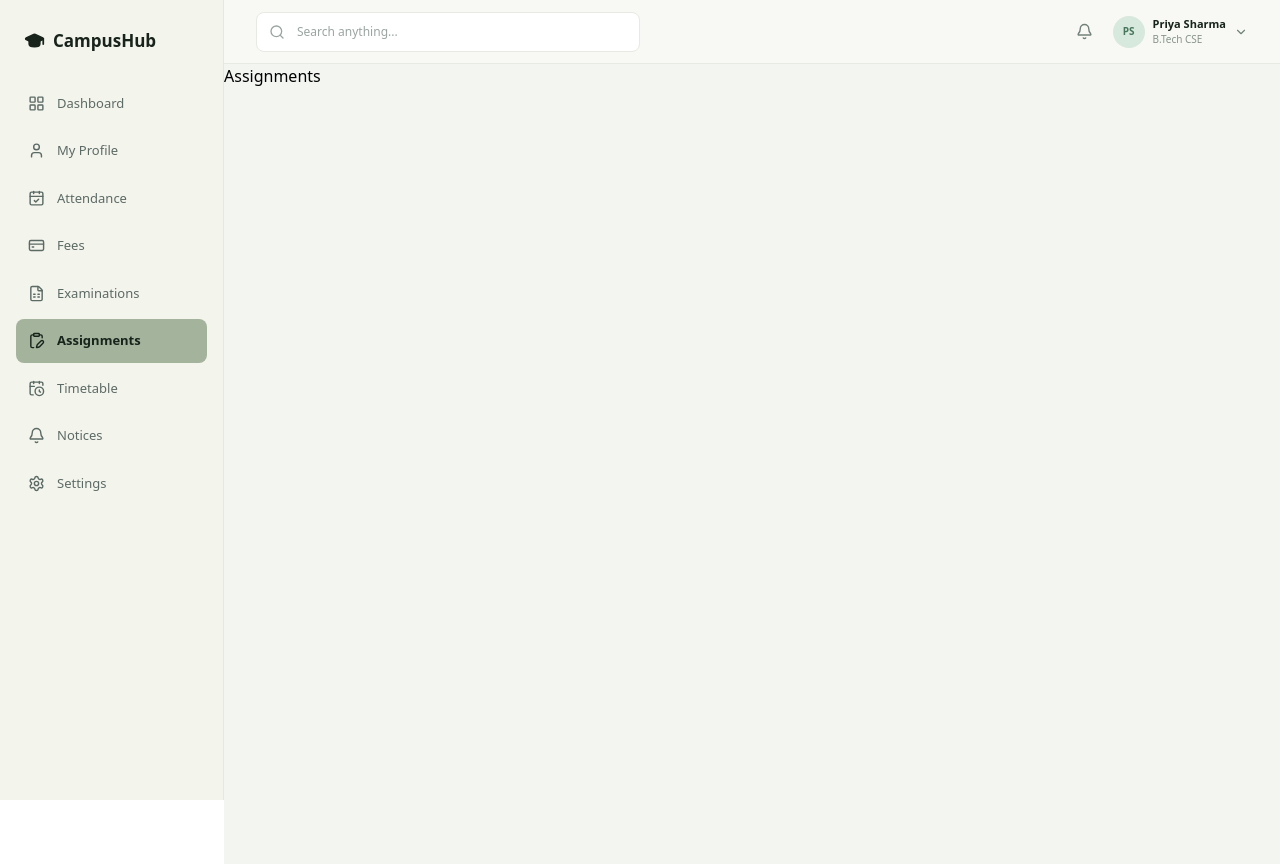
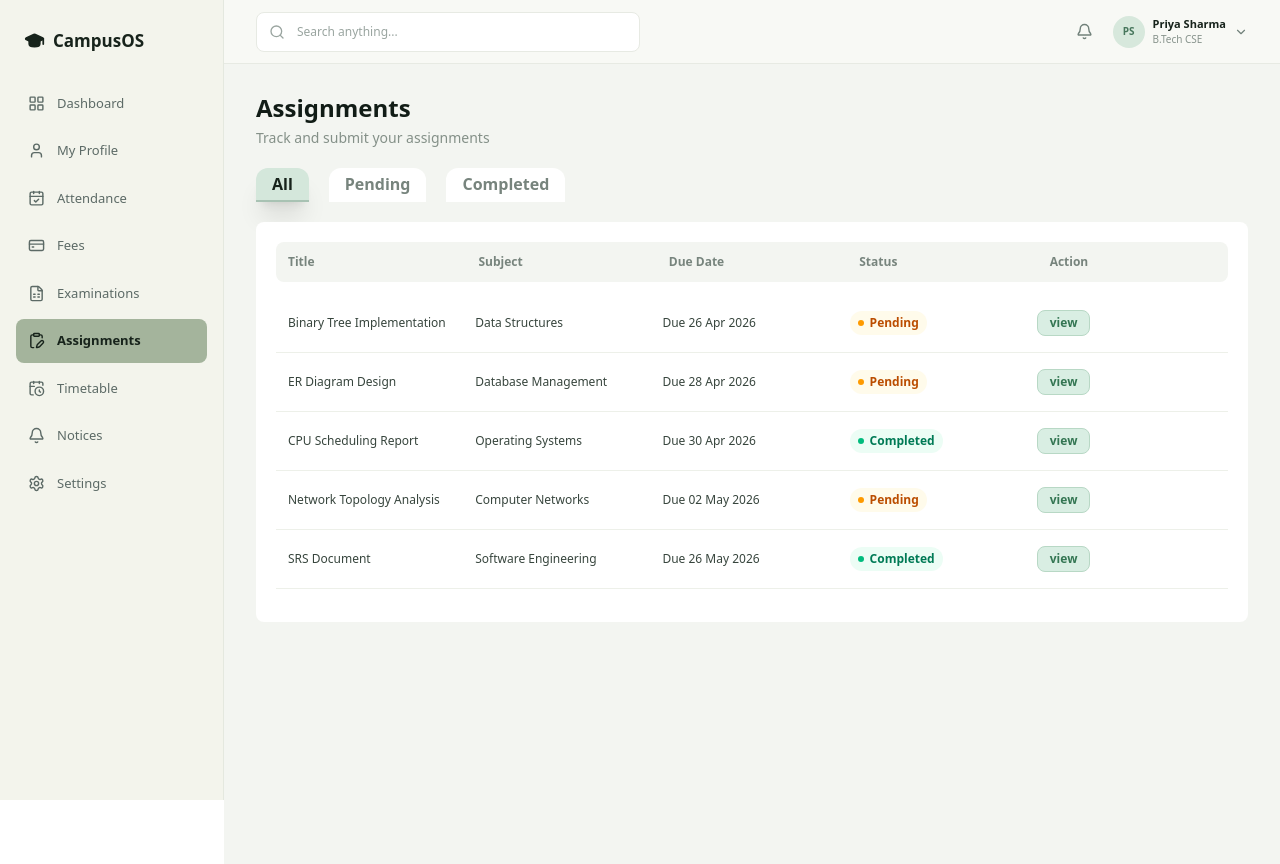
Before and after one commit to Deepanshu1-bit/CampusOS, a Next.js app in the folder Frontend/student_portal/: page /Assignments in a window 1280 px wide. Built offline with nearby package versions, Linux system fonts and the light colour scheme.

Commit message:
Add assignment page and change and fix some UI issues

```diff
--- a/Frontend/student_portal/src/app/(student)/Assignments/page.js
+++ b/Frontend/student_portal/src/app/(student)/Assignments/page.js
@@ -1,11 +1,192 @@
+'use client'
+import { useState } from "react"
 
 
 
 
 export default function Assignments() {
+
+    const filters = ['All', 'Pending', 'Completed']
+    const assignmentHeading = ['Title', 'Subject', 'Due Date', 'Status', 'Action']
+
+    const assignmentData = [
+        {
+            title: 'Binary Tree Implementation',
+            subject: 'Data Structures',
+            date: '26 Apr 2026',
+            status: 'Pending',
+            action: 'view'
+        },
+        {
+            title: 'ER Diagram Design',
+            subject: 'Database Management',
+            date: '28 Apr 2026',
+            status: 'Pending',
+            action: 'view'
+        },
+        {
+            title: 'CPU Scheduling Report',
+            subject: 'Operating Systems',
+            date: '30 Apr 2026',
+            status: 'Completed',
+            action: 'view'
+        },
+        {
+            title: 'Network Topology Analysis',
+            subject: 'Computer Networks',
+            date: '02 May 2026',
+            status: 'Pending',
+            action: 'view'
+        },
+        {
+            title: 'SRS Document',
+            subject: 'Software Engineering',
+            date: '26 May 2026',
+            status: 'Completed',
+            action: 'view'
+        },
+        {
+            title: 'Linked List Operations',
+            subject: 'Data Structures',
+            date: '05 May 2026',
+            status: 'Pending',
+            action: 'view'
+        },
+        {
+            title: 'Normalization Worksheet',
+            subject: 'Database Management',
+            date: '08 May 2026',
+            status: 'Completed',
+            action: 'view'
+        },
+        {
+            title: 'Deadlock Handling Report',
+            subject: 'Operating Systems',
+            date: '10 May 2026',
+            status: 'Pending',
+            action: 'view'
+        },
+        {
+            title: 'Subnetting Practice',
+            subject: 'Computer Networks',
+            date: '12 May 2026',
+            status: 'Completed',
+            action: 'view'
+        },
+        {
+            title: 'UML Diagrams',
+            subject: 'Software Engineering',
+            date: '15 May 2026',
+            status: 'Pending',
+            action: 'view'
+        }
+    ]
+    const [activeTab, setActiveTab] = useState('All')
+    const [filteredData, setFilteredData] = useState(assignmentData);
+
+    function filterAssignmentData(tab) {
+        const result = assignmentData.filter((item) => {
+            return tab === 'All' || item.status === tab;
+        });
+
+        setFilteredData(result);
+    }
+
     return (
-        <div className="min-h-screen bg-[#f3f5f1] ">
-            Assignments
+        <div className="min-h-screen bg-[#f3f5f1] flex flex-col gap-5 px-4 pt-7 pb-20 sm:px-6 lg:px-8 lg:py-7">
+            {/*Main Heading */}
+            <section className="flex items-start justify-between gap-3">
+                <div>
+                    <h1 className="text-2xl font-bold text-[#111c16]">
+                        Assignments
+                    </h1>
+
+                    <p className="mt-1 text-sm text-[#849088]">
+                        Track and submit your assignments
+                    </p>
+                </div>
+            </section>
+
+            {/* Filter and assignment table */}
+            <div className="flex flex-col gap-5">
+                {/* Filter tabs */}
+                <div className="flex gap-5">{filters.map((item, index) => {
+                    return (
+                        <span key={index} onClick={() => { setActiveTab(item), filterAssignmentData(item) }} className={`rounded-t-xl py-1 px-4 font-semibold text-sm md:text-base hover:border-b-[#A8C2B3] ${item === activeTab ? 'border-b-2 border-[#A8C2B3] bg-[#d4e7db] shadow-xl text-[#17231b]' : 'border-b-2 border-white bg-white text-[#77847d] hover:border-b-[#A8C2B3]'}`}>
+                            {item}
+                        </span>
+                    )
+                })}
+                </div>
+                {/* Assignments Table */}
+                <div className="rounded-lg bg-white flex flex-col gap-3 h-100 md:p-5">
+                    {/* Assignment Heading */}
+                    <div className="hidden md:flex justify-between rounded-lg bg-[#f3f5f1]">
+                        {assignmentHeading.map((item, index) => {
+                            return (
+                                <h1 key={index} className="flex-1 p-3 text-xs font-semibold text-[#77847d]">
+                                    {item}
+                                </h1>
+                            )
+                        })}
+                    </div>
+
+                    {/* Assignment Data */}
+                    <div className="bg-[#f3f5f1] md:bg-white p-2 rounded-lg md:p-0 flex flex-col gap-2 md:gap-0 overflow-y-scroll scrollbar-none">
+                        {filteredData.map((item, index) => {
+                            return (
+                                <div
+                                    key={index}
+                                    className={`grid grid-cols-[1fr_auto] gap-x-2 gap-y-1 rounded-xl bg-white p-3 sm:p-4 md:grid-cols-5 md:items-center md:rounded-none md:bg-transparent md:gap-2 md:px-3 ${index !== assignmentData.length - 1
+                                        ? 'md:border-b md:border-[#edf0e9]'
+                                        : ''
+                                        }`}>
+                                    <div className="col-start-1 row-start-1 md:col-auto md:row-auto">
+                                        <p className="text-xs font-semibold text-[#17231b] md:font-normal md:text-xs md:text-[#37453d]">
+                                            {item.title}
+                                        </p>
+                                    </div>
+
+                                    <div className="col-start-1 row-start-2 md:col-auto md:row-auto">
+                                        <p className="text-[11px] text-[#849088] md:text-xs md:text-[#37453d]">
+                                            {item.subject}
+                                        </p>
+                                    </div>
+
+                                    <div className="col-start-2 row-start-2 text-right md:col-auto md:row-auto md:text-left">
+                                        <p className="text-[11px] text-[#849088] md:text-xs md:text-[#37453d]">
+                                            Due {item.date}
+                                        </p>
+                                    </div>
+
+                                    <div className="col-start-2 row-start-1 flex justify-end md:col-auto md:row-auto md:justify-start">
+                                        <p className={`w-fit flex items-center py-1 px-2 gap-1.5 rounded-full text-[10px] md:text-xs font-semibold ${item.status === 'Completed'
+                                            ? 'bg-emerald-50 text-emerald-700'
+                                            : item.status === 'Pending'
+                                                ? 'bg-amber-50 text-amber-700'
+                                                : 'bg-red-100 text-red-700'
+                                            }`}>
+                                            <span className={`size-1.5 rounded-full ${item.status === 'Completed'
+                                                ? 'bg-emerald-500'
+                                                : item.status === 'Pending'
+                                                    ? 'bg-amber-500'
+                                                    : 'bg-red-500'
+                                                }`} />
+                                            {item.status}
+                                        </p>
+                                    </div>
+
+                                    <div className="hidden md:flex md:col-auto md:row-auto md:items-center">
+                                        <p className="border border-[#b8d8c5] bg-[#d9eee3] text-[#347653] hover:bg-[#cde6d7] transition-colors cursor-pointer flex py-1 px-3 rounded-lg text-xs font-semibold">
+                                            {item.action}
+                                        </p>
+                                    </div>
+                                </div>
+                            )
+                        })}
+                    </div>
+                </div>
+            </div>
         </div>
     )
 }
--- a/Frontend/student_portal/src/app/(student)/Fees/page.js
+++ b/Frontend/student_portal/src/app/(student)/Fees/page.js
@@ -38,7 +38,7 @@ export default function FeesPage() {
           </p>
         </div>
 
-        <button className="flex shrink-0 items-center justify-center rounded-lg bg-transparent p-1 text-[#849088] sm:border-2 sm:border-[#e3e6df] sm:bg-white sm:px-4 sm:py-3 sm:text-xs sm:font-semibold sm:text-[#111c16] sm:shadow-sm">
+        <button className="flex shrink-0 cursor-pointer items-center justify-center rounded-lg bg-transparent p-1 text-[#849088] sm:border-2 sm:border-[#e3e6df] sm:bg-white sm:px-4 sm:py-3 sm:text-xs sm:font-semibold sm:text-[#111c16] sm:shadow-sm">
           <FileText size={20} className="sm:hidden" />
           <span className="hidden sm:inline">View Fee Structure</span>
         </button>
@@ -92,7 +92,7 @@ export default function FeesPage() {
             <div className="hidden grid-cols-[1fr_1.5fr_1fr_1fr_1fr] items-center rounded-lg bg-[#f3f5f1] px-3 py-3 sm:grid sm:px-4">
               {Table_Headings.map((heading) => {
                 return (
-                  <p key={heading} className="text-[11px] font-semibold text-[#77847d] sm:text-xs">
+                  <p key={heading} className="text-[11px] font-semibold text-[#77847d] sm:text-sm">
                     {heading}
                   </p>
                 )
@@ -130,7 +130,7 @@ export default function FeesPage() {
                   </div>
 
                   {/* Receipt - desktop */}
-                  <button className="hidden w-fit rounded-md bg-[#d9eee3] px-3 py-1.5 text-[10px] font-semibold text-[#347653] hover:bg-[#cde6d7] sm:block">
+                  <button className="hidden w-fit rounded-md bg-[#d9eee3] px-3 py-1.5 text-[10px] font-semibold text-[#347653] transition-colors cursor-pointer hover:bg-[#cde6d7] sm:block">
                     View
                   </button>
                 </div>
--- a/Frontend/student_portal/src/app/(student)/Notices/page.js
+++ b/Frontend/student_portal/src/app/(student)/Notices/page.js
@@ -110,7 +110,7 @@ export default function NoticesPage() {
                 <div className="relative shrink-0">
                     <button
                         onClick={() => { setIsOpen(!isOpen) }}
-                        className="flex items-center gap-6 rounded-lg border border-[#edf0e9] bg-white px-4 py-3 text-xs font-semibold text-[#17231b] shadow-sm sm:min-w-34 sm:justify-between"
+                        className="flex cursor-pointer items-center gap-6 rounded-lg border border-[#edf0e9] bg-white px-4 py-3 text-xs font-semibold text-[#17231b] shadow-sm sm:min-w-34 sm:justify-between"
                     >
                         <span className="sm:hidden">{selectedFilter.mobileLabel}</span>
                         <span className="hidden sm:inline">{selectedFilter.label}</span>
@@ -126,7 +126,7 @@ export default function NoticesPage() {
                                         <button
                                             key={filter.value}
                                             onClick={() => { setActiveFilter(filter.value); setIsOpen(false) }}
-                                            className={`block w-full px-4 py-2 text-left text-xs hover:bg-[#f3f5f1] ${activeFilter === filter.value ? "bg-[#f3f5f1] font-semibold text-[#17231b]" : "font-medium text-[#77847d]"}`}
+                                            className={`block cursor-pointer w-full px-4 py-2 text-left text-xs hover:bg-[#f3f5f1] ${activeFilter === filter.value ? "bg-[#f3f5f1] font-semibold text-[#17231b]" : "font-medium text-[#77847d]"}`}
                                         >
                                             {filter.label}
                                         </button>
--- a/Frontend/student_portal/src/app/(student)/Profile/page.js
+++ b/Frontend/student_portal/src/app/(student)/Profile/page.js
@@ -35,8 +35,8 @@ export default function ProfilePage() {
     { Emergency_Contact: "+91 98765 43211" },
     { Guardian_Name: "Rajesh Sharma" }
   ];
-
-  const [activeTab, setActiveTab] = useState('Personal_Details')
+  const filters = ['Personal Details', 'Academic Details', 'Contact Information']
+  const [activeTab, setActiveTab] = useState('Personal Details')
 
   return (
     <div className="min-h-screen bg-[#f3f5f1] flex flex-col gap-5 w-full shrink-0 px-4 pt-7 pb-20 sm:px-6 lg:px-8 lg:py-7 overflow-hidden">
@@ -84,10 +84,13 @@ export default function ProfilePage() {
           </div>
         </div>
       </div>
-      <div className='flex gap-3 sm:gap-4 md:gap-5 '>
-        <p onClick={() => { setActiveTab('Personal_Details') }} className={` ${(activeTab == 'Personal_Details') ? 'border-b-2 border-[#A8C2B3] bg-[#d4e7db] shadow-xl text-[#17231b]' : 'border-b-2 border-white bg-white text-[#77847d] hover:border-b-[#A8C2B3]'} rounded-t-xl p-2 px-1.5 shrink-0 hover:border-b-2 hover:border-b-[#A8C2B3] text-xs font-semibold md:text-[13px] md:font-medium`}>Personal Details</p>
-        <p onClick={() => { setActiveTab('Academic_Details') }} className={` ${(activeTab == 'Academic_Details') ? 'border-b-2 border-[#A8C2B3] bg-[#d4e7db] shadow-xl text-[#17231b]' : 'border-b-2 border-white bg-white text-[#77847d] hover:border-b-[#A8C2B3]'} rounded-t-xl p-2 px-1.5 shrink-0 hover:border-b-2 hover:border-b-[#A8C2B3] text-xs font-semibold md:text-[13px] md:font-medium`}>Academic Details</p>
-        <p onClick={() => { setActiveTab('Contact_Information') }} className={` ${(activeTab == 'Contact_Information') ? 'border-b-2 border-[#A8C2B3] bg-[#d4e7db] shadow-xl text-[#17231b]' : 'border-b-2 border-white bg-white text-[#77847d] hover:border-b-[#A8C2B3]'} rounded-t-xl p-2 px-1.5 shrink-0 hover:border-b-2 hover:border-b-[#A8C2B3] text-xs font-semibold md:text-[13px] md:font-medium`}>Contact Information</p>
+      <div className='flex gap-3 sm:gap-4 md:gap-5'>{filters.map((item, index) => {
+        return (
+          <div key={index} className=''>
+            <p onClick={() => { setActiveTab(item) }} className={`${(activeTab == item) ? 'border-b-2 border-[#A8C2B3] bg-[#d4e7db] shadow-xl text-[#17231b]' : 'border-b-2 border-white bg-white text-[#77847d] hover:border-b-[#A8C2B3]'} rounded-t-xl p-2 px-1.5 shrink-0 hover:border-b-2 hover:border-b-[#A8C2B3] cursor-pointer text-xs font-semibold md:text-[13px] md:font-medium`}>{item}</p>
+          </div>
+        )
+      })}
       </div>
       <div className='bg-white rounded-xl p-5 shadow-xl'>
         <div className='grid grid-cols-1 md:gap-x-5 grid-rows-8 md:grid-cols-2 md:grid-rows-4 '>
--- a/Frontend/student_portal/src/app/page.js
+++ b/Frontend/student_portal/src/app/page.js
@@ -21,7 +21,7 @@ export default function HomePage() {
                 fill="#111111"
                 className="shrink-0 sm:size-10"
               />
-              CampusHub
+              CampusOS
             </h1>
 
             <h2 className="mb-3 text-xl font-bold leading-tight text-black sm:text-2xl md:text-[26px] xl:text-[27px]">
--- a/Frontend/student_portal/src/components/sidebar.js
+++ b/Frontend/student_portal/src/components/sidebar.js
@@ -66,7 +66,7 @@ export default function Sidebar() {
       >
         <GraduationCap size={21} fill="#17231b" color="#17231b" />
         <span className="text-[17px] font-bold text-[#17231b]">
-          CampusHub
+          CampusOS
         </span>
       </Link>
 
```
Also changed, not shown: Frontend/student_portal/src/app/(student)/Examination/page.js (+10 -10 lines).
